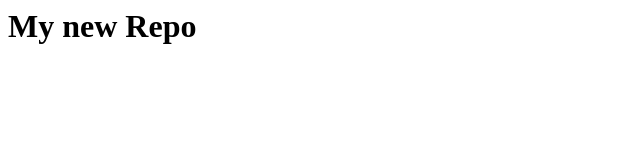
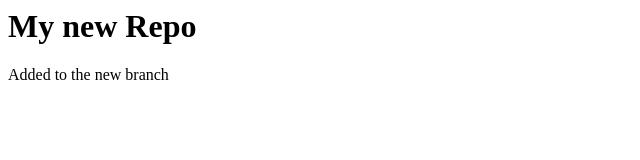
Before and after one commit to nitu-mishra/local-repo, a plain HTML site: page index.html in a window 1280 px wide. Shown: the whole page, without its empty margins (0-640 px from the left). Drawn offline with Linux system fonts and the light colour scheme.

Commit message:
new branch

```diff
--- a/index.html
+++ b/index.html
@@ -1 +1,2 @@
 <h1>My new Repo</h1>
+<p>Added to the new branch</p>
```
